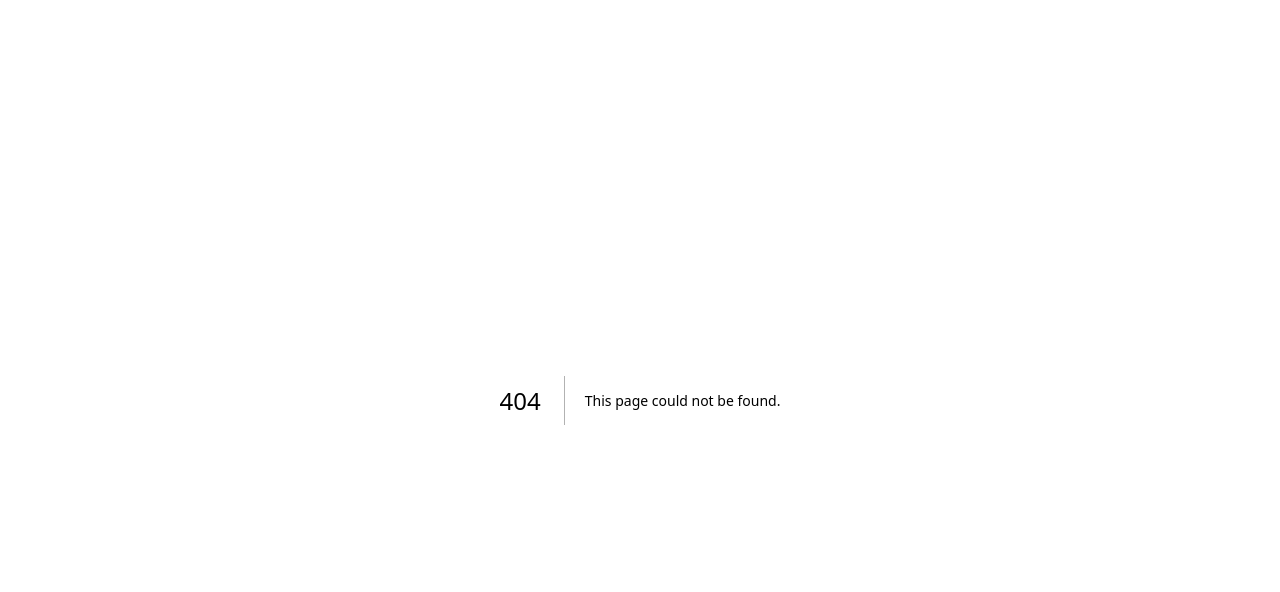
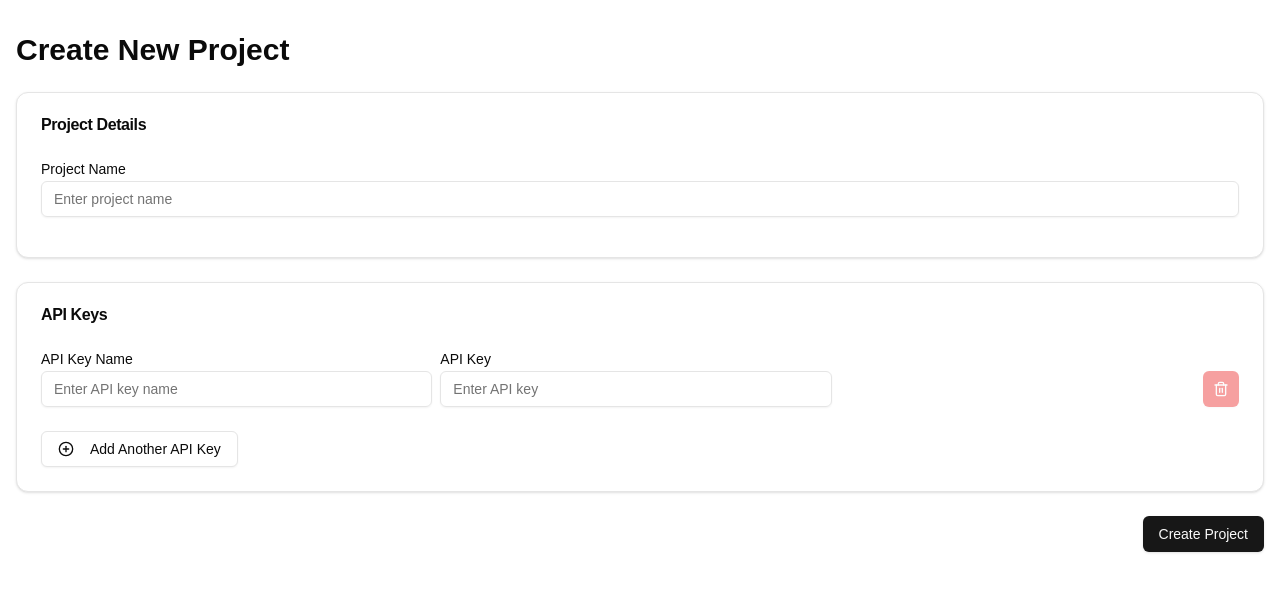
Before and after one commit to Sandeshjadhav22/apivault, a Next.js app: page /projects/create in a window 1280 px wide. Before the commit this address had no page. Shown: the top 592 px of the page. Built offline with nearby package versions, Linux system fonts and the light colour scheme.

Commit message:
Feat: creatw form

```diff
--- /dev/null
+++ b/app/projects/create/page.tsx
@@ -0,0 +1,121 @@
+"use client"
+import React, { useState } from 'react'
+import { PlusCircle, Trash2 } from 'lucide-react'
+import { Card, CardContent, CardHeader, CardTitle } from '@/components/ui/card'
+import { Label } from '@/components/ui/label'
+import { Input } from '@/components/ui/input'
+import { Button } from '@/components/ui/button'
+
+interface ApiKey {
+  name: string
+  key: string
+}
+
+export default function CreateProject() {
+  const [projectName, setProjectName] = useState('')
+  const [apiKeys, setApiKeys] = useState<ApiKey[]>([{ name: '', key: '' }])
+
+  const handleAddApiKey = () => {
+    setApiKeys([...apiKeys, { name: '', key: '' }])
+  }
+
+  const handleRemoveApiKey = (index: number) => {
+    const newApiKeys = apiKeys.filter((_, i) => i !== index)
+    setApiKeys(newApiKeys)
+  }
+
+  const handleApiKeyChange = (index: number, field: keyof ApiKey, value: string) => {
+    const newApiKeys = apiKeys.map((apiKey, i) => {
+      if (i === index) {
+        return { ...apiKey, [field]: value }
+      }
+      return apiKey
+    })
+    setApiKeys(newApiKeys)
+  }
+
+  const handleSubmit = (e: React.FormEvent) => {
+    e.preventDefault()
+    // Here you would typically send the data to your backend
+    console.log('Project Name:', projectName)
+    console.log('API Keys:', apiKeys)
+    // Reset form after submission
+    setProjectName('')
+    setApiKeys([{ name: '', key: '' }])
+  }
+
+  return (
+    <div className="container mx-auto px-4 py-8">
+      <h1 className="text-3xl font-bold mb-6">Create New Project</h1>
+      <form onSubmit={handleSubmit}>
+        <Card className="mb-6">
+          <CardHeader>
+            <CardTitle>Project Details</CardTitle>
+          </CardHeader>
+          <CardContent>
+            <Label htmlFor="projectName">Project Name</Label>
+            <Input
+              id="projectName"
+              value={projectName}
+              onChange={(e) => setProjectName(e.target.value)}
+              placeholder="Enter project name"
+              className="mb-4"
+              required
+            />
+          </CardContent>
+        </Card>
+
+        <Card className="mb-6">
+          <CardHeader>
+            <CardTitle>API Keys</CardTitle>
+          </CardHeader>
+          <CardContent>
+            {apiKeys.map((apiKey, index) => (
+              <div key={index} className="flex flex-wrap mb-4 items-end">
+                <div className="w-full md:w-1/3 pr-2 mb-2 md:mb-0">
+                  <Label htmlFor={`apiKeyName-${index}`}>API Key Name</Label>
+                  <Input
+                    id={`apiKeyName-${index}`}
+                    value={apiKey.name}
+                    onChange={(e) => handleApiKeyChange(index, 'name', e.target.value)}
+                    placeholder="Enter API key name"
+                    required
+                  />
+                </div>
+                <div className="w-full md:w-1/3 pr-2 mb-2 md:mb-0">
+                  <Label htmlFor={`apiKey-${index}`}>API Key</Label>
+                  <Input
+                    id={`apiKey-${index}`}
+                    value={apiKey.key}
+                    onChange={(e) => handleApiKeyChange(index, 'key', e.target.value)}
+                    placeholder="Enter API key"
+                    required
+                  />
+                </div>
+                <div className="w-full md:w-1/3 flex justify-end">
+                  <Button
+                    type="button"
+                    variant="destructive"
+                    size="icon"
+                    onClick={() => handleRemoveApiKey(index)}
+                    disabled={apiKeys.length === 1}
+                    aria-label="Remove API Key"
+                  >
+                    <Trash2 className="h-4 w-4" />
+                  </Button>
+                </div>
+              </div>
+            ))}
+            <Button type="button" variant="outline" onClick={handleAddApiKey} className="mt-2">
+              <PlusCircle className="mr-2 h-4 w-4" /> Add Another API Key
+            </Button>
+          </CardContent>
+        </Card>
+
+        <div className="flex justify-end">
+          <Button type="submit">Create Project</Button>
+        </div>
+      </form>
+    </div>
+  )
+}
--- /dev/null
+++ b/app/projects/page.tsx
@@ -0,0 +1,11 @@
+import React from 'react'
+
+const ProjectPage = () => {
+  return (
+    <div>
+        <h1 className='text-3xl mt-16 font-bold tracking-tighter sm:text-4xl md:text-5xl lg:text-6xl/none text-center '>All your projects</h1>
+    </div>
+  )
+}
+
+export default ProjectPage
--- /dev/null
+++ b/components/ui/input.tsx
@@ -0,0 +1,22 @@
+import * as React from "react"
+
+import { cn } from "@/lib/utils"
+
+const Input = React.forwardRef<HTMLInputElement, React.ComponentProps<"input">>(
+  ({ className, type, ...props }, ref) => {
+    return (
+      <input
+        type={type}
+        className={cn(
+          "flex h-9 w-full rounded-md border border-input bg-transparent px-3 py-1 text-base shadow-sm transition-colors file:border-0 file:bg-transparent file:text-sm file:font-medium file:text-foreground placeholder:text-muted-foreground focus-visible:outline-none focus-visible:ring-1 focus-visible:ring-ring disabled:cursor-not-allowed disabled:opacity-50 md:text-sm",
+          className
+        )}
+        ref={ref}
+        {...props}
+      />
+    )
+  }
+)
+Input.displayName = "Input"
+
+export { Input }
--- /dev/null
+++ b/components/ui/label.tsx
@@ -0,0 +1,26 @@
+"use client"
+
+import * as React from "react"
+import * as LabelPrimitive from "@radix-ui/react-label"
+import { cva, type VariantProps } from "class-variance-authority"
+
+import { cn } from "@/lib/utils"
+
+const labelVariants = cva(
+  "text-sm font-medium leading-none peer-disabled:cursor-not-allowed peer-disabled:opacity-70"
+)
+
+const Label = React.forwardRef<
+  React.ElementRef<typeof LabelPrimitive.Root>,
+  React.ComponentPropsWithoutRef<typeof LabelPrimitive.Root> &
+    VariantProps<typeof labelVariants>
+>(({ className, ...props }, ref) => (
+  <LabelPrimitive.Root
+    ref={ref}
+    className={cn(labelVariants(), className)}
+    {...props}
+  />
+))
+Label.displayName = LabelPrimitive.Root.displayName
+
+export { Label }
--- a/package.json
+++ b/package.json
@@ -9,6 +9,7 @@
     "lint": "next lint"
   },
   "dependencies": {
+    "@radix-ui/react-label": "^2.1.0",
     "@radix-ui/react-slot": "^1.1.0",
     "class-variance-authority": "^0.7.0",
     "clsx": "^2.1.1",
```
Also changed, not shown: 1 other file (tests, documents, lock files or other folders).
